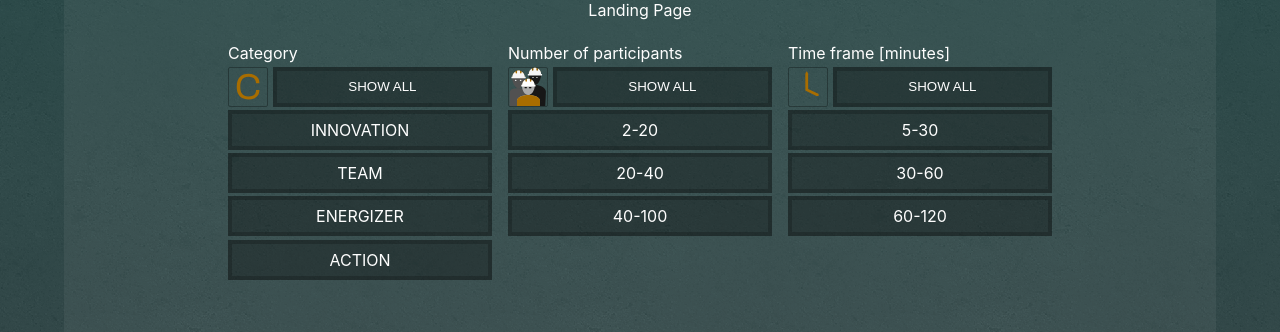
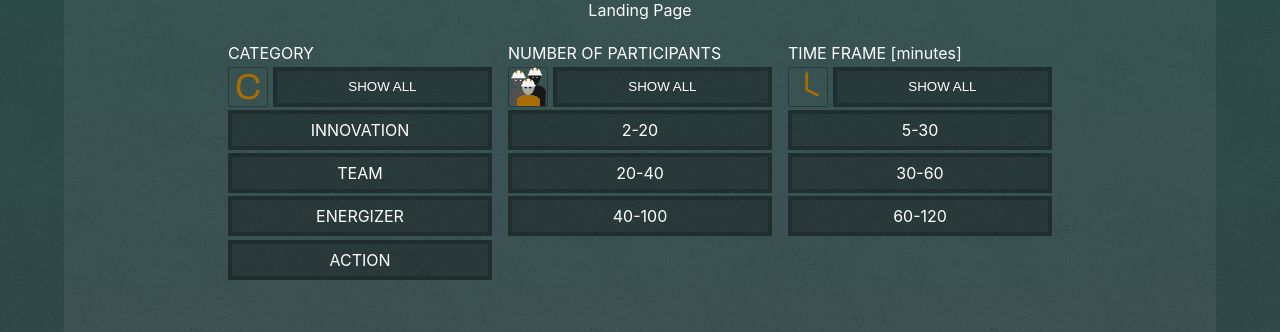
Before and after one commit to HackYourFuture-CPH/kp-toolbox-fp-class21, a React (Create React App) app in the folder packages/client/: page / in a window 1280 px wide. Shown: the top 332 px of the page. Built offline with nearby package versions, Linux system fonts and the light colour scheme.

Commit message:
Code refactored: components parts are now reusable

```diff
--- /dev/null
+++ b/packages/client/src/components/FilteringArea/FilterArea.config.js
@@ -0,0 +1,20 @@
+/* TODO: please delete this file once the database is implemented and get the data directly from the DB */
+
+export const categories = [
+  { id: 1, title: 'Innovation' },
+  { id: 2, title: 'Team' },
+  { id: 3, title: 'Energizer' },
+  { id: 4, title: 'Action' },
+];
+
+export const timeframes = [
+  { id: 1, title: '5-30' },
+  { id: 2, title: '30-60' },
+  { id: 3, title: '60-120' },
+];
+
+export const numberOfParticipants = [
+  { id: 1, title: '2-20' },
+  { id: 2, title: '20-40' },
+  { id: 3, title: '40-100' },
+];
--- a/packages/client/src/components/FilteringArea/FilteringArea.js
+++ b/packages/client/src/components/FilteringArea/FilteringArea.js
@@ -1,15 +1,30 @@
 import React from 'react';
 import './FilteringArea.css';
-import { FilterByCategory } from './FilterByCategory';
-import { FilterByNumParticipants } from './FilterByNumParticipants';
-import { FilterByTimeframe } from './FilterByTimeframe';
+import { FilteringSection } from './FilteringSection';
+import {
+  categories,
+  timeframes,
+  numberOfParticipants,
+} from './FilterArea.config';
 
 export const FilteringArea = () => {
   return (
     <section className="filtering-area">
-      <FilterByCategory />
-      <FilterByNumParticipants />
-      <FilterByTimeframe />
+      <FilteringSection
+        data={categories}
+        title="CATEGORY"
+        iconName="vector-categories"
+      />
+      <FilteringSection
+        data={numberOfParticipants}
+        title="NUMBER OF PARTICIPANTS"
+        iconName="vector-people"
+      />
+      <FilteringSection
+        data={timeframes}
+        title="TIME FRAME [minutes]"
+        iconName="vector-clock"
+      />
     </section>
   );
 };
--- /dev/null
+++ b/packages/client/src/components/FilteringArea/FilteringSection.js
@@ -0,0 +1,58 @@
+import React from 'react';
+import PropTypes from 'prop-types';
+
+export const FilteringSection = ({ title, data, iconName }) => {
+  const iconLink = `/assets/vectors/${iconName}.svg`;
+  return (
+    <div className="filtering-category">
+      <div className="filtering-category-mobile-view">
+        <h4 className="filtering-category-title">{title}</h4>
+        <div className="filtering-horizontal-flex">
+          <img src={iconLink} alt="category" />
+          <button type="button" className="show-all-button">
+            Show all
+          </button>
+        </div>
+      </div>
+      <div className="filtering-checkbox-mobile-view">
+        {data.map((record) => {
+          return (
+            <div className="filtering-checkbox-element">
+              <input
+                type="checkbox"
+                className="filtering-checkbox"
+                value={record.id}
+                id={record.title}
+              />
+              <label className="filtering-option" htmlFor={record.title}>
+                {record.title}
+              </label>
+            </div>
+          );
+        })}
+      </div>
+    </div>
+  );
+};
+
+FilteringSection.defaultProps = {
+  title: '',
+  data: PropTypes.arrayOf(
+    PropTypes.shape({
+      id: 0,
+      title: '',
+    }),
+  ),
+  iconName: '',
+};
+
+FilteringSection.propTypes = {
+  title: PropTypes.string,
+  data: PropTypes.arrayOf(
+    PropTypes.shape({
+      id: PropTypes.number,
+      title: PropTypes.string,
+    }),
+  ),
+  iconName: PropTypes.string,
+};
```
